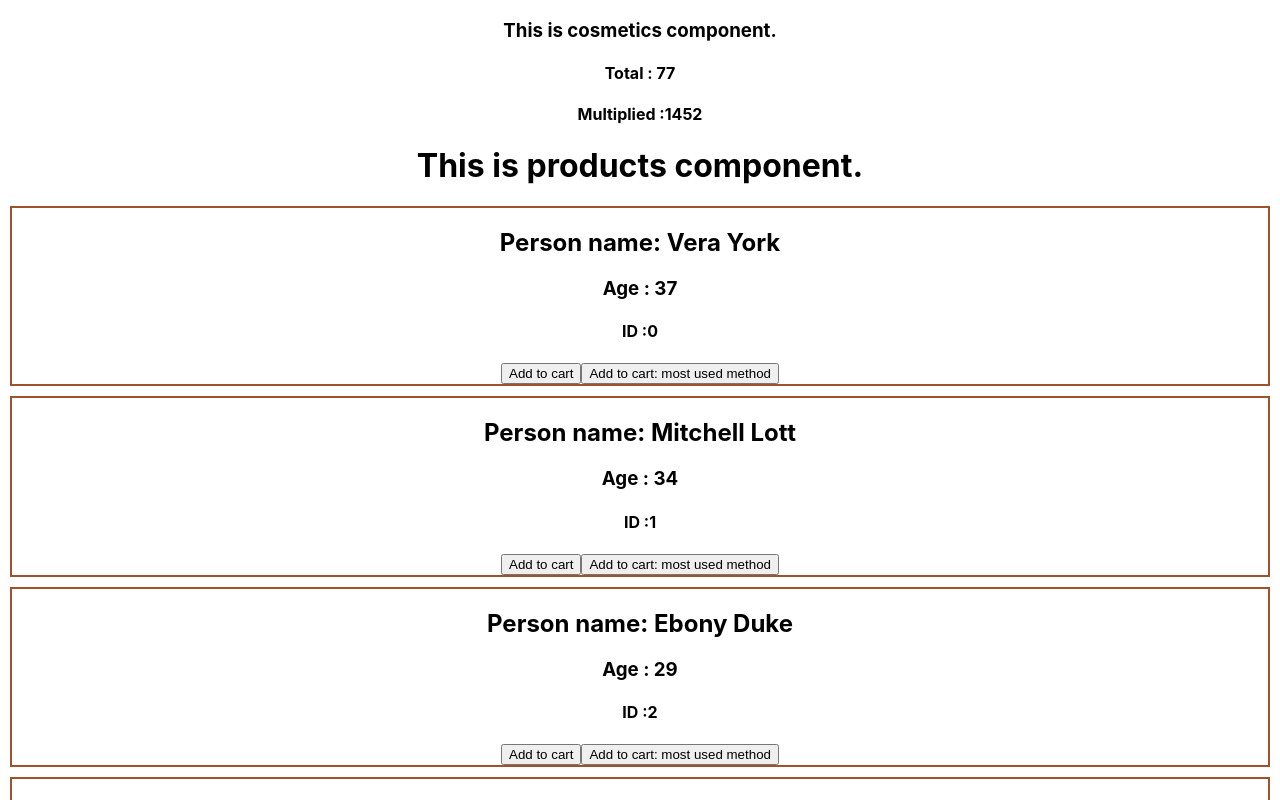
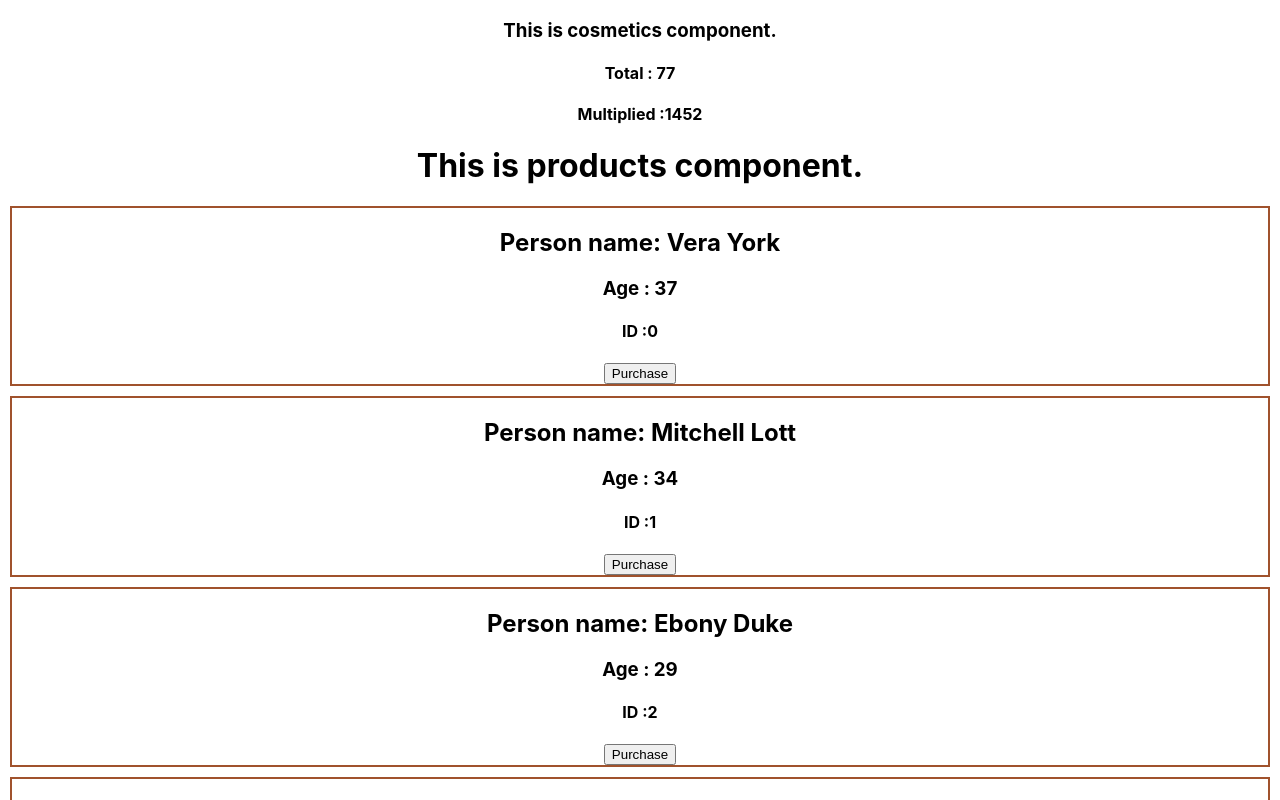
Before and after one commit to Sobuj54/module-49.5-Modules-and-Data-storage-Integration, a React (Create React App) app: page / in a window 1280 px wide. Shown: the top 800 px of the page. Built offline with nearby package versions, Linux system fonts and the light colour scheme.

Commit message:
manage data in local storage

```diff
--- a/src/Components/Product/Product.js
+++ b/src/Components/Product/Product.js
@@ -1,22 +1,23 @@
 import React from "react";
 import "./Product.css";
+import { manageDB } from "../Utilities/fakebd";
 
 const Product = (props) => {
   const { index, name, age } = props.product;
 
   const cart = (index) => {
-    console.log(index);
+    manageDB(index);
   };
   // this function is used to understand better.
-  const cartWithPara = () => cart(index);
+  //const cartWithPara = () => cart(index);
 
   return (
     <div className="product">
       <h2>Person name: {name}</h2>
       <h3>Age : {age}</h3>
       <h4>ID :{index}</h4>
-      <button onClick={cartWithPara}>Add to cart</button>
-      <button onClick={() => cart(index)}>Add to cart: most used method</button>
+      {/* <button onClick={cartWithPara}>Add to cart</button> */}
+      <button onClick={() => cart(index)}>Purchase</button>
     </div>
   );
 };
--- /dev/null
+++ b/src/Components/Utilities/fakebd.js
@@ -0,0 +1,13 @@
+// manage data in local storage
+
+const manageDB = (index) => {
+  const quantity = localStorage.getItem(index);
+  if (quantity) {
+    const newQuantity = parseInt(quantity) + 1;
+    localStorage.setItem(index, newQuantity);
+  } else {
+    localStorage.setItem(index, 1);
+  }
+};
+
+export { manageDB };
```
